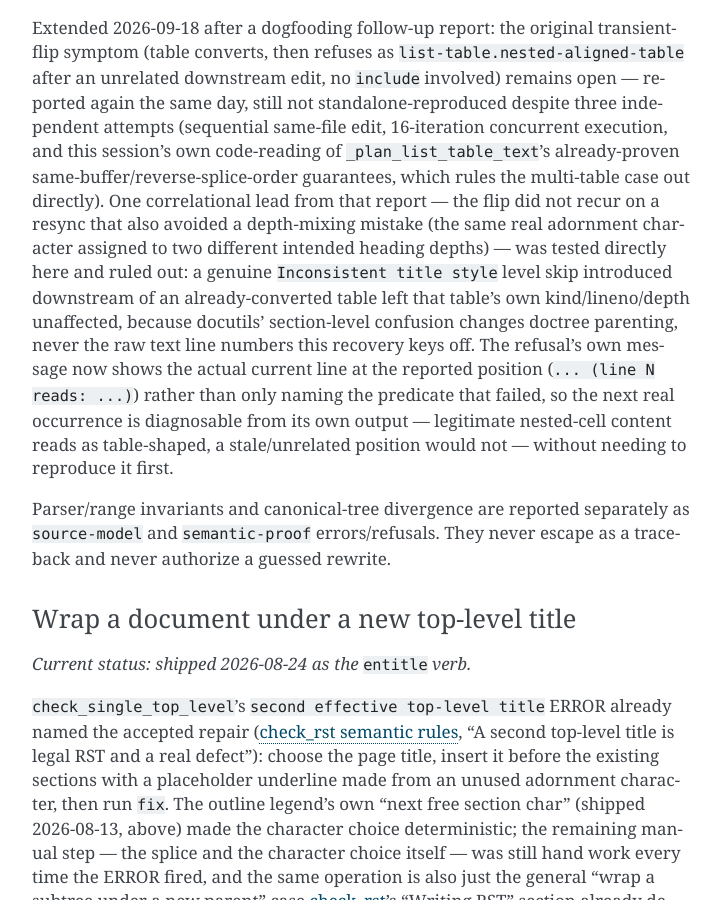
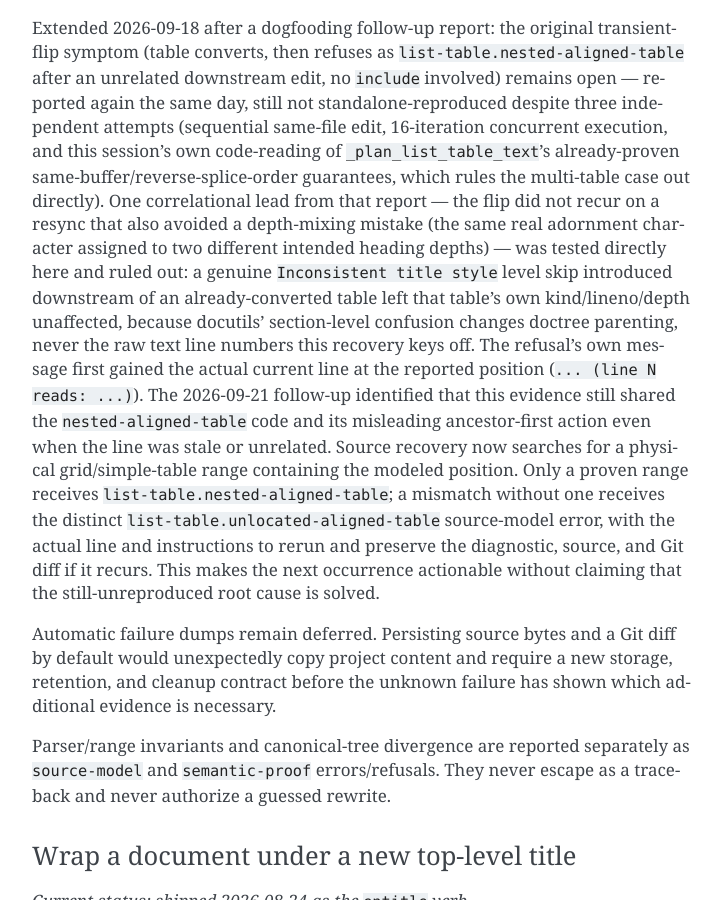
Before and after one commit to dememax/check_rst, a Sphinx documentation site: the page built from docs/roadmap.rst, in a window 1280 px wide and 900 px high, scrolled down 47982 px. Shown: the whole window, without its empty margins (388-1109 px from the left). Built offline with Sphinx 7.4.7, drawn with Linux system fonts in a browser that asks for light colours; some of the changed text lies outside the part shown.

Commit message:
Release check_rst 0.6.1 with pygit2 1.20
Raise the pygit2 floor to 1.20 and rely on its surrogate-escape support for non-UTF-8 repository paths, removing the Git CLI status fallback. Enforce the runtime minimum even when resolver checks are bypassed, expose pygit2 and libgit2 in runtime provenance, and use DeltaStatus names from the downstream API.

Also distinguish physically proven nested aligned tables from stale or inconsistent modeled locations. The new unlocated-aligned-table diagnostic avoids prescribing ancestor conversion without an enclosing source range and records useful recurrence evidence without automatically persisting project content.

Update packaging and user documentation for 0.6.1. Validate the complete suite against pygit2 1.20.0 and 1.20.1; the final worktree run passed 1,743 tests, Ruff formatting and lint, mypy, and check_rst's documentation validation.

Co-Authored-By: Codex GPT-5 <noreply@openai.com>

```diff
--- a/docs/roadmap.rst
+++ b/docs/roadmap.rst
@@ -2278,12 +2278,22 @@ heading depths) — was tested directly here and ruled out: a genuine
 already-converted table left that table's own kind/lineno/depth
 unaffected, because docutils' section-level confusion changes doctree
 parenting, never the raw text line numbers this recovery keys off.  The
-refusal's own message now shows the actual current line at the reported
-position (``... (line N reads: ...)``) rather than only naming the
-predicate that failed, so the next real occurrence is diagnosable from
-its own output — legitimate nested-cell content reads as table-shaped,
-a stale/unrelated position would not — without needing to reproduce it
-first.
+refusal's own message first gained the actual current line at the reported
+position (``... (line N reads: ...)``).  The 2026-09-21 follow-up identified
+that this evidence still shared the ``nested-aligned-table`` code and its
+misleading ancestor-first action even when the line was stale or unrelated.
+Source recovery now searches for a physical grid/simple-table range containing
+the modeled position.  Only a proven range receives
+``list-table.nested-aligned-table``; a mismatch without one receives the
+distinct ``list-table.unlocated-aligned-table`` source-model error, with the
+actual line and instructions to rerun and preserve the diagnostic, source, and
+Git diff if it recurs.  This makes the next occurrence actionable without
+claiming that the still-unreproduced root cause is solved.
+
+Automatic failure dumps remain deferred.  Persisting source bytes and a Git
+diff by default would unexpectedly copy project content and require a new
+storage, retention, and cleanup contract before the unknown failure has shown
+which additional evidence is necessary.
 
 Parser/range invariants and canonical-tree divergence are reported separately
 as ``source-model`` and ``semantic-proof`` errors/refusals.  They never escape
@@ -2377,6 +2387,26 @@ itself indistinguishable from a bare adornment line; the
 exhausted-hierarchy case (all 32 valid adornment characters already in use) is
 refused with a clear diagnostic rather than silently reusing one.
 
+=======================================================
+pygit2 1.20 floor and removal of the Git CLI fallback
+=======================================================
+
+Accepted and implemented for 0.6.1 on 2026-09-22.  pygit2 1.20 fixed
+surrogate-escape handling for non-UTF-8 names across repository status, diff,
+and index paths.
+That is the exact capability the previous ``git status --porcelain=v1 -z``
+fallback supplied.  The package floor therefore moved from 1.19 to 1.20, the
+fallback and its subprocess-specific tests were removed, and byte-named path
+coverage now proves the pygit2-only route with no ``git`` executable on
+``PATH``.
+
+The packaging constraint is backed by a startup version check for environments
+installed with ``--no-deps`` or otherwise assembled outside a resolver.  Runtime
+provenance records both pygit2 and its linked libgit2, and delta classification
+uses ``pygit2.enums.DeltaStatus`` rather than the older module-level
+``GIT_DELTA_*`` aliases.  The complete suite was exercised against both the
+1.20.0 floor and the then-current 1.20.1 release.
+
 ***********************************************************
 Declined decisions and reasons — counter-evidence welcome
 ***********************************************************
--- a/pyproject.toml
+++ b/pyproject.toml
@@ -21,7 +21,7 @@ dependencies = [
     "docutils>=0.22.4,<0.24",
     "Sphinx>=9.1,<10",
     "snowballstemmer>=3.1,<4",
-    "pygit2>=1.19,<2",
+    "pygit2>=1.20,<2",
 ]
 
 # Static-analysis dependencies pulled in only by `pip install check-rst[dev]`.
--- a/src/check_rst/__init__.py
+++ b/src/check_rst/__init__.py
@@ -2,7 +2,7 @@
 # SPDX-License-Identifier: GPL-3.0-only
 """Public package metadata for check_rst."""
 
-__version__ = "0.6.0"
+__version__ = "0.6.1"
 __copyright__ = "Copyright (C) 2026 Maxime P. DEMENTYEV"
 __license__ = "GPL-3.0-only"
 DOCUMENTATION_URL = "https://github.com/dememax/check_rst/blob/main/docs/guide.rst"
```
Also changed, not shown: README.md (+2 -2 lines), docs/guide.rst (+30 -17 lines), docs/integration.rst (+7 -9 lines), 10 other files.
